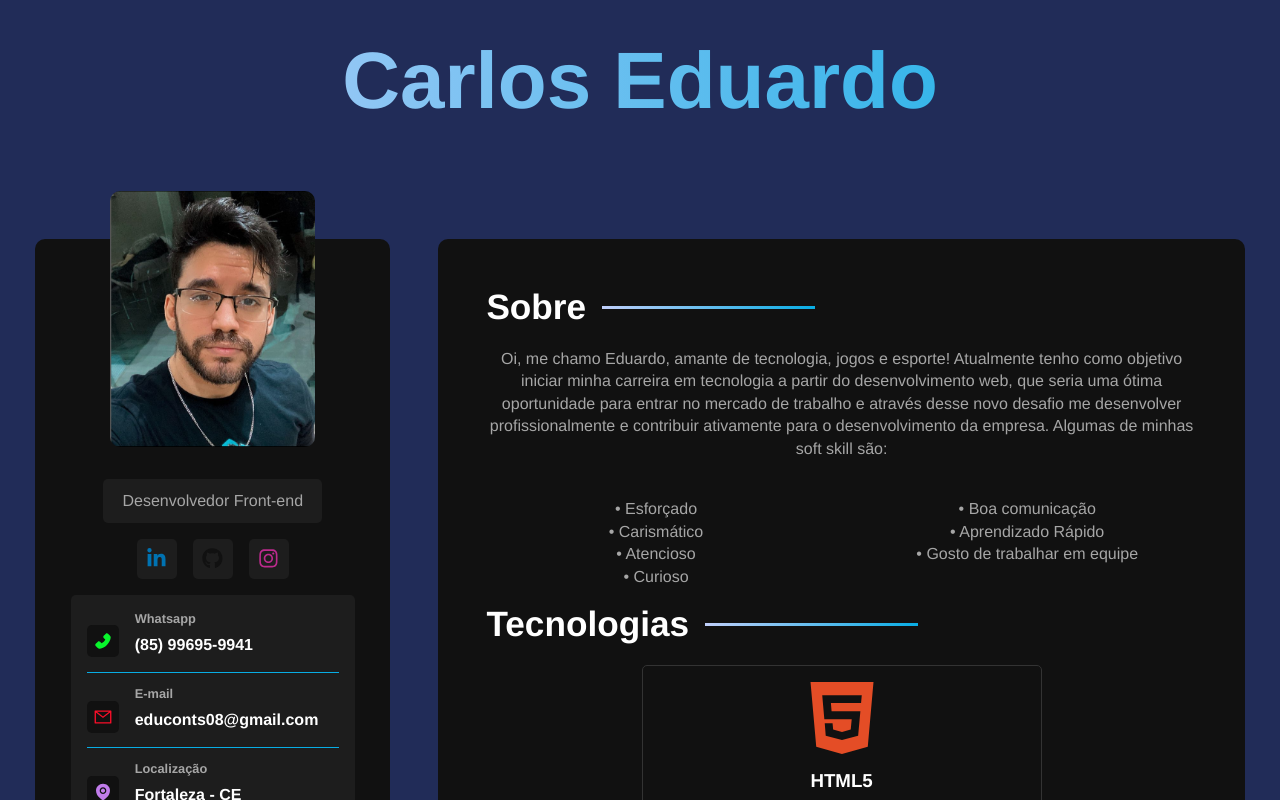
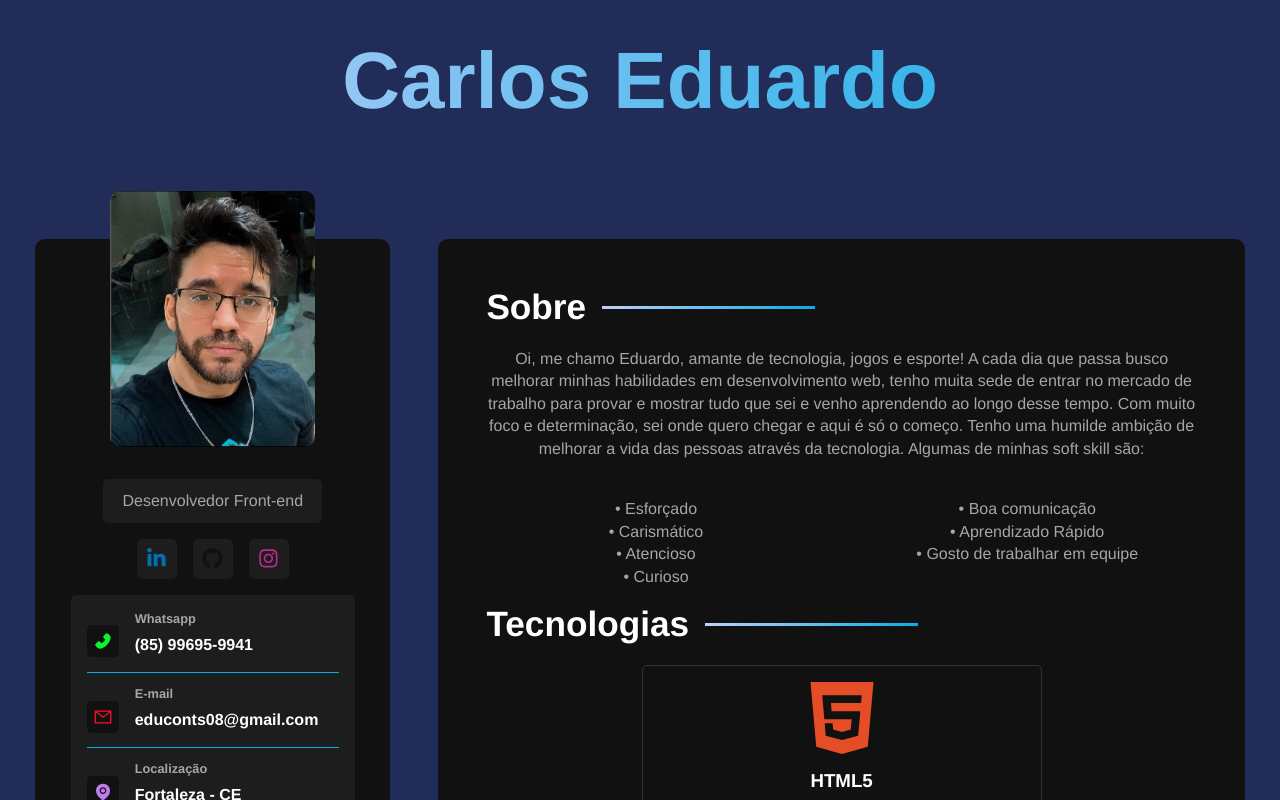
Before and after one commit to carloseduardob94/Portfoliio, a React (Vite) app: page / in a window 1280 px wide. Shown: the top 800 px of the page. Built offline with nearby package versions, Linux system fonts and the light colour scheme.

Commit message:
update about

```diff
--- a/src/components/About.jsx
+++ b/src/components/About.jsx
@@ -6,12 +6,7 @@ export const About = () => {
       <h2>Sobre</h2>
       <div>
         <p>
-          Oi, me chamo Eduardo, amante de tecnologia, jogos e esporte!
-          Atualmente tenho como objetivo iniciar minha carreira em tecnologia a
-          partir do desenvolvimento web, que seria uma ótima oportunidade para
-          entrar no mercado de trabalho e através desse novo desafio me
-          desenvolver profissionalmente e contribuir ativamente para o
-          desenvolvimento da empresa. Algumas de minhas soft skill são:
+        Oi, me chamo Eduardo, amante de tecnologia, jogos e esporte! A cada dia que passa busco melhorar minhas habilidades em desenvolvimento web, tenho muita sede de entrar no mercado de trabalho para provar e mostrar tudo que sei e venho aprendendo ao longo desse tempo. Com muito foco e determinação, sei onde quero chegar e aqui é só o começo. Tenho uma humilde ambição de melhorar a vida das pessoas através da tecnologia. Algumas de minhas soft skill são:
         </p>
         <div id="div-2">
           <div>
```
